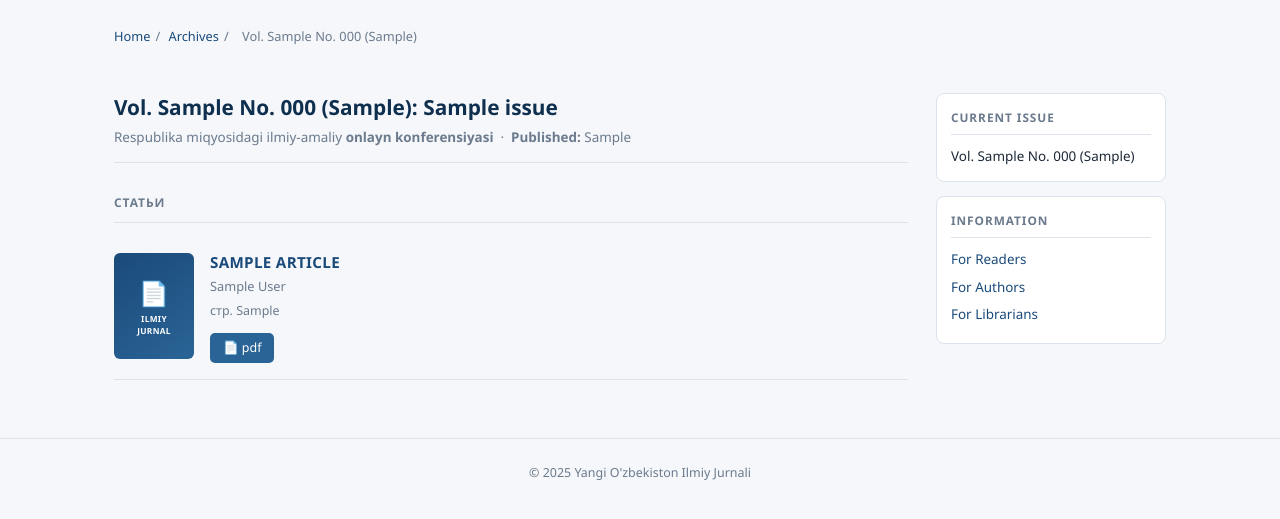
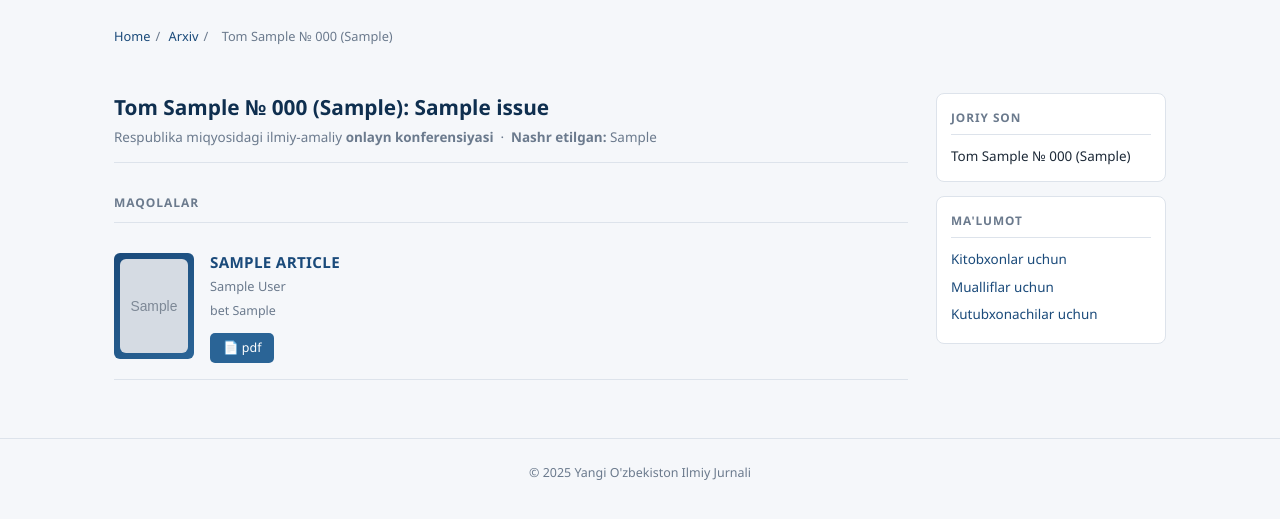
Before and after one commit to mirakbarov-junior/ilmiy-jurnal, a Flask app: page / in a window 1280 px wide. Shown: the part 103-622 px from the top of the page. Run offline with Flask 3, Linux system fonts and the light colour scheme; tables that the repository leaves empty hold one stand-in row (values such as "Sample post"); grey boxes marked "Sample" are stand-in pictures.

Commit message:
Update index.html

```diff
--- a/templates/index.html
+++ b/templates/index.html
@@ -6,75 +6,72 @@
 <div class="page">
   <div class="breadcrumb">
     <a href="{{ url_for('index') }}">Home</a><span>/</span>
-    <a href="{{ url_for('index') }}">Archives</a><span>/</span>
-    <span>{% if issue %}Vol. {{ issue.volume }} No. {{ issue.number }} ({{ issue.year }}){% endif %}</span>
+    <a href="{{ url_for('index') }}">{{ t('archives') }}</a><span>/</span>
+    <span>{% if issue %}{{ t('vol') }} {{ issue.volume }} {{ t('no') }} {{ issue.number }} ({{ issue.year }}){% endif %}</span>
   </div>
 
   <main>
     {% if issue %}
-      <h2>Vol. {{ issue.volume }} No. {{ issue.number }} ({{ issue.year }}): {{ issue.title }}</h2>
+      <h2>{{ t('vol') }} {{ issue.volume }} {{ t('no') }} {{ issue.number }} ({{ issue.year }}): {{ issue.title }}</h2>
       <div class="issue-meta">
         Respublika miqyosidagi ilmiy-amaliy <strong>onlayn konferensiyasi</strong>
-        &nbsp;·&nbsp; <strong>Published:</strong> {{ issue.published }}
+        &nbsp;·&nbsp; <strong>{{ t('published') }}:</strong> {{ issue.published }}
       </div>
 
-      <div class="section-label">Статьи</div>
+      <div class="section-label">{{ t('articles') }}</div>
 
       {% if articles %}
         {% for a in articles %}
           <div class="art-card">
             <a class="art-cover" href="{{ url_for('article', article_id=a.id) }}">
-              <span class="ico">📄</span>Ilmiy<br>Jurnal
+              {% if a.cover %}
+                <img src="{{ url_for('uploaded_file', filename=a.cover) }}" alt="cover">
+              {% else %}
+                <span class="ico">📄</span>ILMIY<br>JURNAL
+              {% endif %}
             </a>
             <div class="art-body">
               <a class="art-title" href="{{ url_for('article', article_id=a.id) }}">{{ a.title }}</a>
               <div class="art-author">{{ a.authors }}</div>
-              {% if a.pages %}<div class="art-pages">стр. {{ a.pages }}</div>{% endif %}
+              {% if a.pages %}<div class="art-pages">{{ t('pages') }} {{ a.pages }}</div>{% endif %}
               <div style="margin-top:6px;">
                 {% if a.filename %}
-                  <a class="btn-pdf" href="{{ url_for('uploaded_file', filename=a.filename) }}" target="_blank">
-                    📄 pdf
-                  </a>
+                  <a class="btn-pdf" href="{{ url_for('uploaded_file', filename=a.filename) }}" target="_blank">📄 pdf</a>
                 {% else %}
-                  <span class="no-pdf">PDF не загружен</span>
+                  <span class="no-pdf">{{ t('no_pdf') }}</span>
                 {% endif %}
               </div>
             </div>
           </div>
         {% endfor %}
       {% else %}
-        <p style="color:var(--muted);padding:24px 0;">Статей в этом выпуске пока нет.</p>
+        <p style="color:var(--muted);padding:24px 0;">{{ t('no_articles') }}</p>
       {% endif %}
-
     {% else %}
-      <p style="color:var(--muted);padding:24px 0;">Выпусков пока нет.</p>
+      <p style="color:var(--muted);padding:24px 0;">{{ t('no_issues') }}</p>
     {% endif %}
   </main>
 
   <aside>
     <div class="sb-block">
-      <h4>Current Issue</h4>
+      <h4>{{ t('current_issue') }}</h4>
       {% if issue %}
-        <span style="font-size:.84rem;color:var(--text);">Vol. {{ issue.volume }} No. {{ issue.number }} ({{ issue.year }})</span>
+        <span style="font-size:.84rem;color:var(--text);">{{ t('vol') }} {{ issue.volume }} {{ t('no') }} {{ issue.number }} ({{ issue.year }})</span>
       {% endif %}
     </div>
-
     {% if issues|length > 1 %}
     <div class="sb-block">
-      <h4>Archives</h4>
+      <h4>{{ t('archives_sidebar') }}</h4>
       {% for iss in issues %}
-        <a href="{{ url_for('issue', issue_id=iss.id) }}" class="issue-link">
-          Vol. {{ iss.volume }} No. {{ iss.number }} ({{ iss.year }})
-        </a>
+        <a href="{{ url_for('issue', issue_id=iss.id) }}">{{ t('vol') }} {{ iss.volume }} {{ t('no') }} {{ iss.number }} ({{ iss.year }})</a>
       {% endfor %}
     </div>
     {% endif %}
-
     <div class="sb-block">
-      <h4>Information</h4>
-      <a href="#">For Readers</a>
-      <a href="#">For Authors</a>
-      <a href="#">For Librarians</a>
+      <h4>{{ t('information') }}</h4>
+      <a href="#">{{ t('for_readers') }}</a>
+      <a href="#">{{ t('for_authors') }}</a>
+      <a href="#">{{ t('for_librarians') }}</a>
     </div>
   </aside>
 </div>
```
